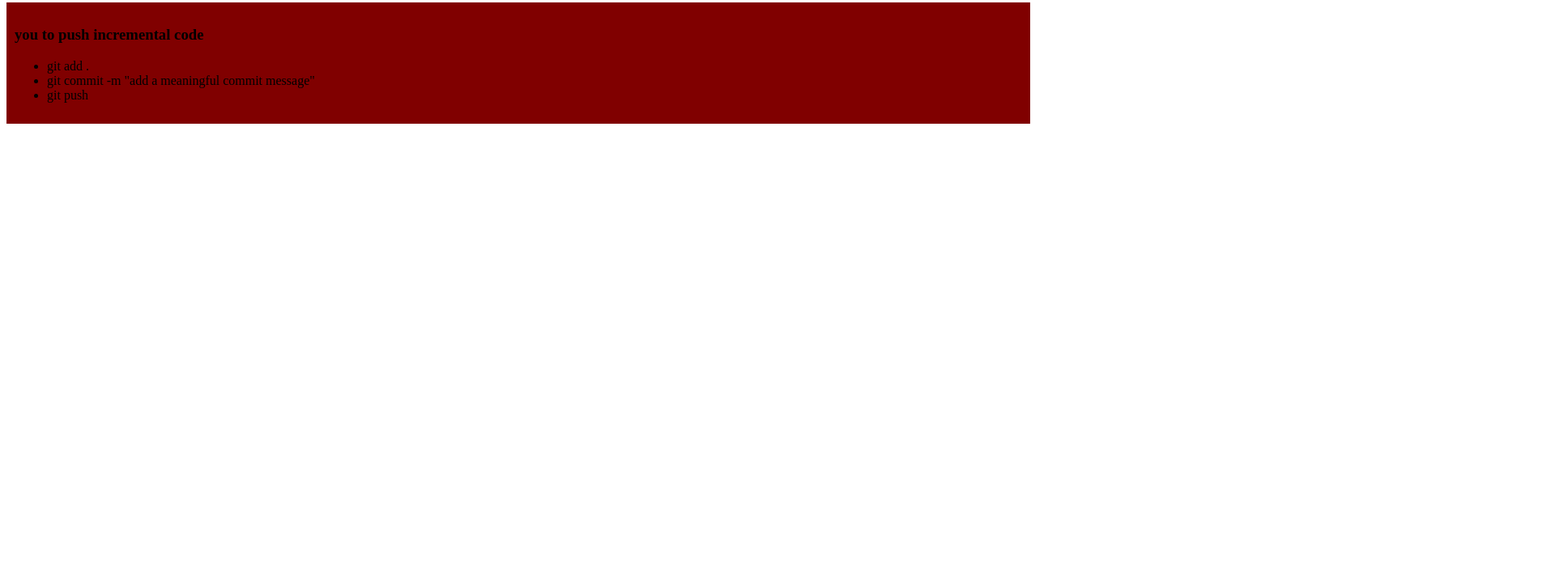
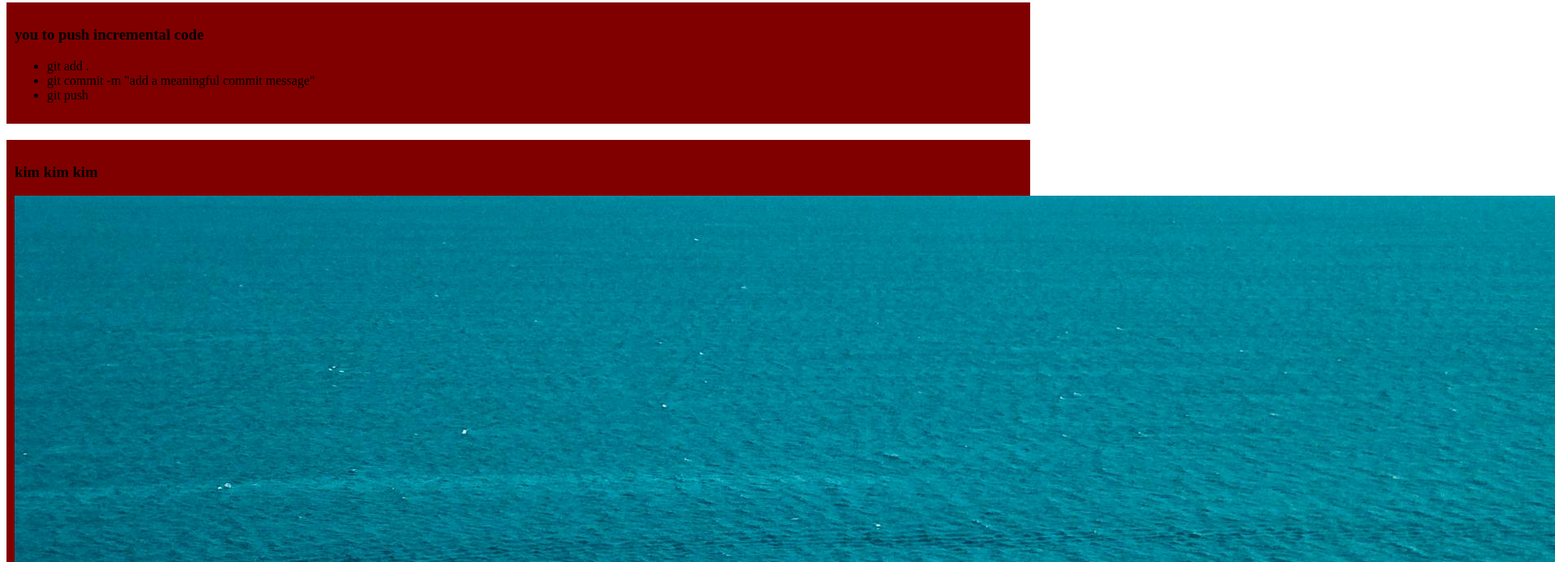
Before and after one commit to dipthodas1/my-simple-website, a plain HTML site: page index.html in a window 1280 px wide. Shown: the part 481-1176 px from the top of the page at 81% size, 1920 px wide, since content can reach past the window. Before the commit the page ends 800 px from the top, so only its background shows below. Drawn offline with Linux system fonts and the light colour scheme.

Commit message:
kim commit

```diff
--- a/index.html
+++ b/index.html
@@ -27,5 +27,9 @@
         <li>git push</li>
     </ul>
    </div>
+   <div>
+    <h3>kim kim kim</h3>
+    <img src="images/kim.jpeg" alt="">
+   </div>
 </body>
 </html>
```
Also changed, not shown: images/kim.jpeg (added).
